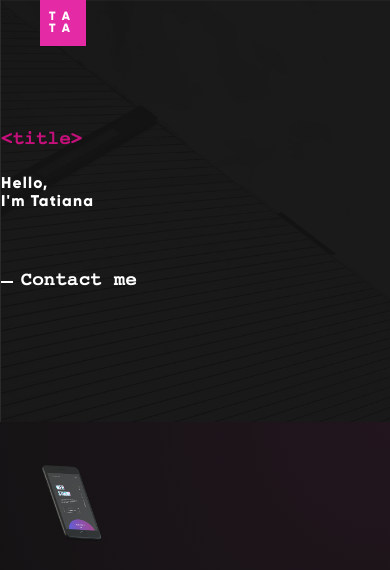
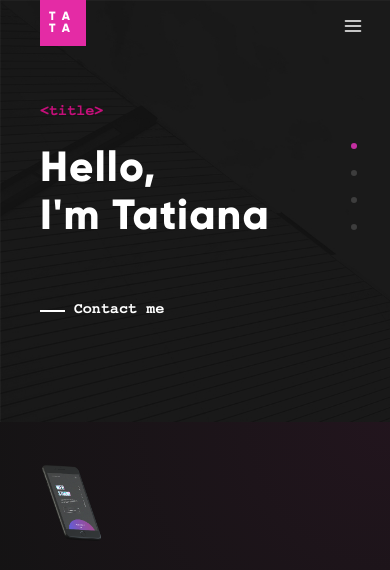
Before and after one commit to androsovatati/portfolio, a website built with webpack: page index.html in a window 390 px wide. Shown: the top 570 px of the page. Built offline with nearby package versions, Linux system fonts and the light colour scheme.

Commit message:
info block in mobile

```diff
--- a/index.html
+++ b/index.html
@@ -13,8 +13,15 @@
                 <span>TA</span>
                 <span>TA</span>
             </div>
-            <nav class="navigation__menu menu">
-                <div class="menu__close-button">
+            <div class="navigation__menu-icon" id="menu-icon"></div>
+            <div class="navigation__pagination pagination" id="pagination">
+                <div class="pagination__item pagination__item_active"></div>
+                <div class="pagination__item"></div>
+                <div class="pagination__item"></div>
+                <div class="pagination__item"></div>
+            </div>
+            <nav class="navigation__menu menu" id="menu">
+                <div class="menu__close-button" id="menu-close-icon">
                     <div class="menu__close-icon"></div>
                 </div>
                 <div class="menu__item menu__item_active">
--- a/src/scripts/main.js
+++ b/src/scripts/main.js
@@ -3,6 +3,8 @@ window.onload = () => {
 
     let currentSection = 0;
     let currentSlide = 0;
+    let isShowMenu = false;
+
     const slider = document.getElementsByClassName('content-slider')[0];
     const slidesCount = document.getElementsByClassName('slide').length;
     const currentSlideElement = document.getElementById('current-slide');
@@ -10,6 +12,9 @@ window.onload = () => {
     const titleWrapper = document.getElementsByClassName("info__title")[0];
     const menuItems = document.getElementsByClassName("menu__item");
     const contentBlocks = document.getElementsByClassName("content-block");
+    const menuIcon = document.getElementById('menu-icon');
+    const menuCloseIcon = document.getElementById('menu-close-icon');
+    const menu = document.getElementById('menu');
 
     const nextArrow = document.getElementById('next-btn');
     const prevArrow = document.getElementById('prev-btn');
@@ -102,6 +107,14 @@ window.onload = () => {
         menuItems[currentSection].classList.add(ACTIVE_MENU_ITEM);
     }
 
+    function hideMenu() {
+        menu.style.opacity = 0;
+        setTimeout(() => {
+            menu.style.zIndex = -1;
+        }, 300);
+        isShowMenu = false;
+    }
+
     for (let i = 0; i < menuItems.length; i++) {
         menuItems[i].addEventListener('click', () => {
             menuItems[currentSection].classList.remove(ACTIVE_MENU_ITEM);
@@ -131,6 +144,7 @@ window.onload = () => {
                 }
             }
             menuItems[i].classList.add(ACTIVE_MENU_ITEM);
+            hideMenu();
         });
     }
 
@@ -148,6 +162,16 @@ window.onload = () => {
             slider.style.transform = `translateX(${-100 * currentSlide}%)`;
             currentSlideElement.innerText = formatDigit(currentSlide + 1);
         }
+    });
+
+    menuIcon.addEventListener('click', () => {
+        menu.style.opacity = 1;
+        menu.style.zIndex = 100;
+        isShowMenu = true;
+    });
+
+    menuCloseIcon.addEventListener('click', () => {
+        hideMenu();
     });
 
     if (document.addEventListener) {
--- a/src/styles/index.scss
+++ b/src/styles/index.scss
@@ -53,6 +53,7 @@ html, body {
 
     @media(orientation: portrait) {
         position: absolute;
+        width: 100%;
     }
 
     &__logo {
@@ -81,6 +82,62 @@ html, body {
             line-height: 1;
         }
     }
+
+    &__menu-icon {
+        display: none;
+
+        @media(orientation: portrait) {
+            position: absolute;
+            top: 10px;
+            right: 20px;
+            display: block;
+            width: 15px;
+            height: 11px;
+            padding: 10px;
+            font-size: 12px;
+            line-height: 1;
+            background: url('./../assets/images/menu.svg') no-repeat center center;
+            background-size: 20px 20px;
+        }
+    }
+
+    &__pagination {
+        display: none;
+        z-index: 10;
+
+        .pagination__item {
+            position: relative;
+            width: 12px;
+            height: 12px;
+            margin-top: 15px;
+
+            &::after {
+                content: '';
+                position: absolute;
+                top: 50%;
+                left: 50%;
+                width: 6px;
+                height: 6px;
+                border-radius: 50%;
+                transform: translate(-50%, -50%);
+                background: #3d3d3d;
+            }
+
+            &_active {
+                &::after {
+                    background: #c42fa1;
+                }
+            }
+        }
+
+        @media(orientation: portrait) {
+            position: absolute;
+            top: 125px;
+            right: 30px;
+            display: flex;
+            flex-direction: column;
+        }
+    }
 }
 
 .menu {
@@ -93,13 +150,15 @@ html, body {
         left: 0;
         right: 0;
         bottom: 0;
-        display: none;
+        display: flex;
         flex-direction: column;
         justify-content: center;
         align-items: center;
         margin: 0;
-        background: rgba($color: #141414, $alpha: .9);
-        z-index: 100;
+        background: rgba($color: #141414, $alpha: .95);
+        z-index: -1;
+        opacity: 0;
+        transition: opacity .4s ease;
     }
 
     &__close-icon {
@@ -179,11 +238,20 @@ html, body {
     border-left: 1px solid #2b2b2b;
     overflow: hidden;
 
+    @media(orientation: portrait) {
+        margin-left: 40px;
+        border-left: none;
+    }
+
     &__decorator {
         color: $dark-pink;
         font-family: 'Courier';
         font-size: 18px;
         font-weight: 700;
+
+        @media(orientation: portrait) {
+            font-size: 14px;
+        }
     }
 
     &__title {
@@ -195,6 +263,10 @@ html, body {
         font-size: 4vw;
         letter-spacing: .3vw;
         transform: translateX(100%);
+
+        @media(orientation: portrait) {
+            font-size: 5vh;
+        }
 
         .info-title {
             flex-shrink: 0;
@@ -214,6 +286,12 @@ html, body {
         font-size: 18px;
         font-weight: 700;
 
+        @media(orientation: portrait) {
+            margin-left: 0;
+            padding-left: 4vh;
+            font-size: 14px;
+        }
+
         &::before {
             content: '';
             position: absolute;
@@ -222,6 +300,11 @@ html, body {
             width: $line-width;
             height: 2px;
             background-color: white;
+
+            @media(orientation: portrait) {
+                left: 0;
+                width: 3vh;
+            }
         }
     }
 }
```
Also changed, not shown: webpack.prod.js (+7 -0 lines), src/assets/images/menu.svg (added).
